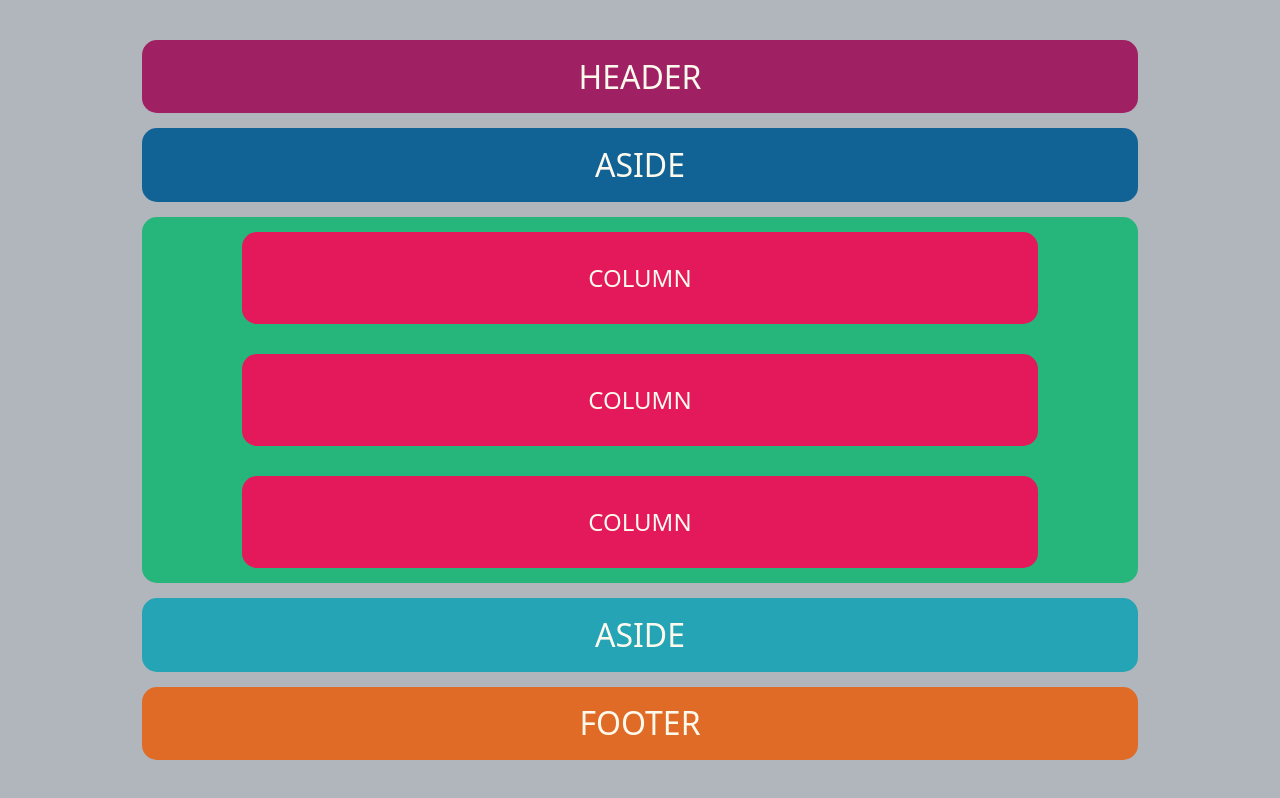
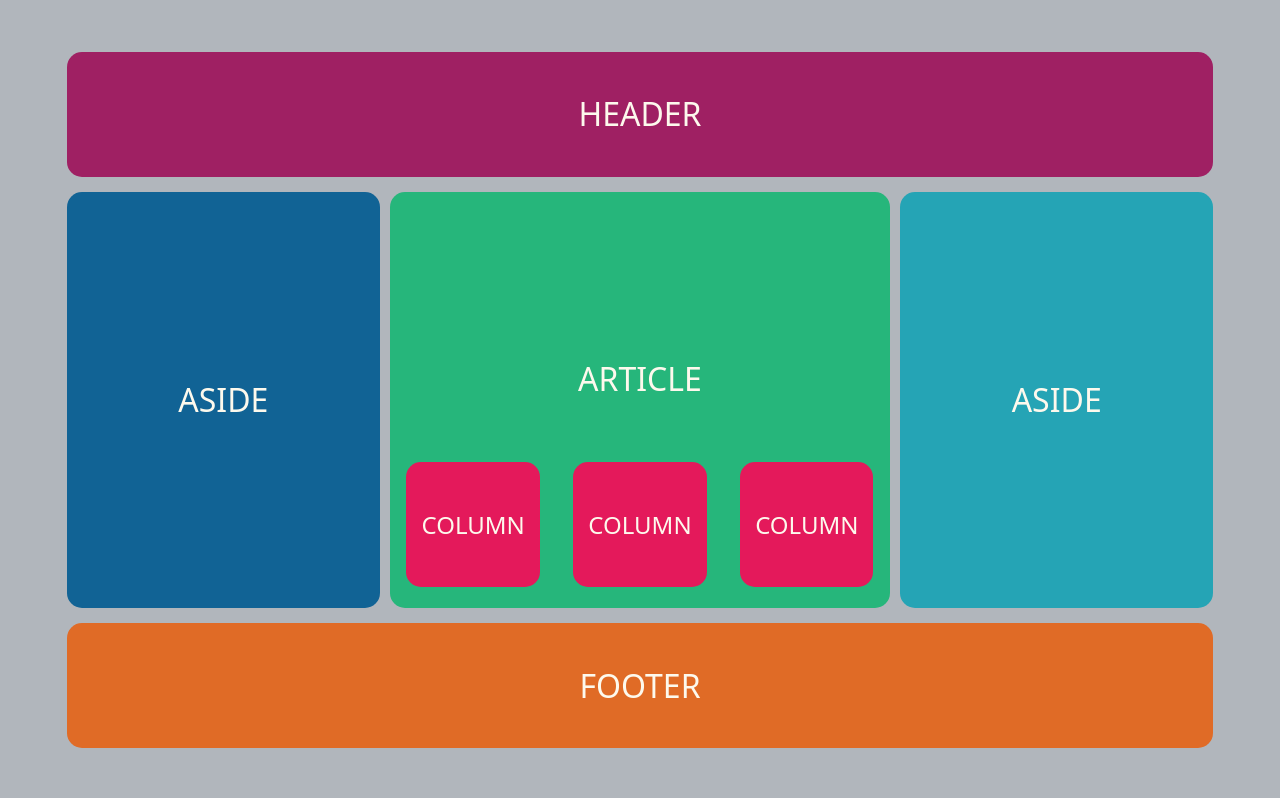
Before and after one commit to CDennis67/grid-wireframe-practice, a plain HTML site: page index.html in a window 1280 px wide. Drawn offline with Linux system fonts and the light colour scheme.

Commit message:
Added desktop size layout

```diff
--- a/css/style.css
+++ b/css/style.css
@@ -3,7 +3,7 @@
     display: grid;
     grid-template-columns: 1fr 7fr 1fr;
     grid-template-rows: 1fr 18fr 1fr;
-    font-size: 2em;
+    max-height: 100vh;
 }
 
 .subgrid-container {
@@ -13,24 +13,25 @@
     grid-row: 2;
     row-gap: 15px;
     grid-template-rows: 1fr 1fr 5fr 1fr 1fr;
+    font-size: 2em;
 }
 
 .header {
     background: #9F2063;
     border-radius: 15px;
+    display: grid;
+    place-content: center;
+    grid-template-columns: 100%;
     text-align: center;
-    display: flex;
-    align-items: center;
-    justify-content: center;
 }
 
 .aside-top {
     background: #116395;
     border-radius: 15px;
+    display: grid;
+    place-content: center;
+    grid-template-columns: 100%;
     text-align: center;
-    display: flex;
-    align-items: center;
-    justify-content: center;
 }
 
 .column-container {
@@ -45,29 +46,88 @@
     background: #E4195B;
     border-radius: 15px;
     padding: 15px;
-    text-align: center;
     width: 80%;
     height: 75%;
-    display: flex;
-    align-items: center;
-    justify-content: center;
+    display: grid;
+    place-content: center;
+    grid-template-columns: 100%;
+    text-align: center;
     font-size: 1.5rem;
 }
 
 .aside-bottom {
     background: #25A4B5;
     border-radius: 15px;
+    display: grid;
+    place-content: center;
+    grid-template-columns: 100%;
     text-align: center;
-    display: flex;
-    align-items: center;
-    justify-content: center;
 }
 
 .footer {
     background: #E06B26;
     border-radius: 15px;
+    display: grid;
+    place-content: center;
+    grid-template-columns: 100%;
     text-align: center;
-    display: flex;
-    align-items: center;
-    justify-content: center;
 }
+
+@media screen and (min-width: 768px) {
+    header, aside-top, .column, aside-bottom, footer {
+    display: grid;
+    place-content: center;
+    grid-template-columns: 100%;
+    text-align: center;
+    }
+
+    .grid-container {
+        grid-template-columns: 2% 96% 2%;
+        grid-template-rows: 2% 96% 2%;
+
+    }
+
+    .subgrid-container {
+        display: grid;
+        grid-template-columns: .5fr 5fr 8fr 5fr .5fr;
+        grid-template-rows: .5fr 3fr 10fr 3fr .5fr;
+        grid-column-gap: 10px;
+    }
+
+    .header {
+        grid-column: 2 / 5;
+        grid-row: 2;
+    }
+
+    .aside-top {
+        grid-column: 2;
+        grid-row: 3;
+    }
+
+    .column-container {
+        grid-column: 3;
+        grid-row: 3;
+        grid-template-columns: repeat(3, 1fr);
+        grid-template-rows: 30% 30% 40%;
+    }
+
+    .col-container-text {
+        grid-column: 2;
+        grid-row: 2;
+    }
+
+    .column {
+        grid-row: 3;
+        width: min-content;
+    }
+
+    .aside-bottom {
+        grid-column: 4;
+        grid-row: 3;
+    }
+
+    .footer {
+        grid-column: 2 / 5;
+        grid-row: 4;
+    }
+}
--- a/index.html
+++ b/index.html
@@ -16,6 +16,7 @@
             <p class="at-text">ASIDE</p>
         </aside>
         <div class="column-container">
+            <p class="col-container-text">ARTICLE</p>
             <article class="column">
                 <p clas="column-text">COLUMN</p>
             </article>
```
